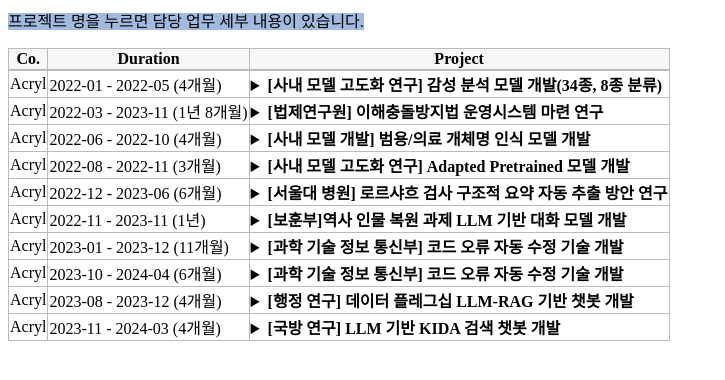
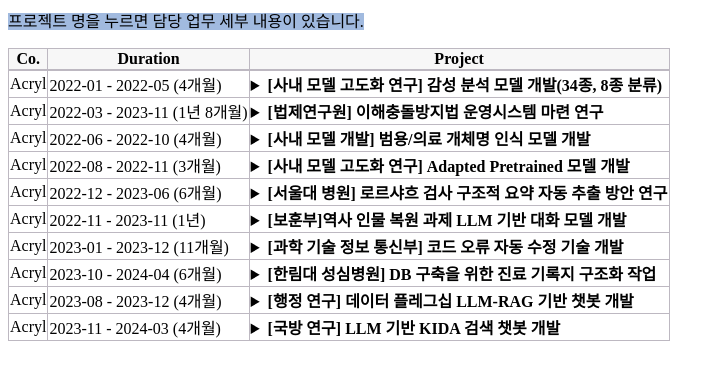
Before and after one commit to finddme/finddme.github.io, a Jekyll site: the page built from _posts/2022-01-01-Project.md, in a window 1280 px wide. Shown: the top 380 px of the page, without its empty margins (0-725 px from the left). Built offline with Jekyll 4.4.1, drawn with Linux system fonts in a browser that asks for light colours.

Commit message:
Update 2022-01-01-Project.md

```diff
--- a/_posts/2022-01-01-Project.md
+++ b/_posts/2022-01-01-Project.md
@@ -195,7 +195,7 @@ tag: NLP
          <td class="line">
            <details>
            <summary><span class="glyphicon glyphicon-menu-right"></span>
-            <span class="glyphicon glyphicon-option-horizontal" style="display:none"></span><strong>[과학 기술 정보 통신부] 코드 오류 자동 수정 기술 개발</strong></summary>
+            <span class="glyphicon glyphicon-option-horizontal" style="display:none"></span><strong>[한림대 성심병원] DB 구축을 위한 진료 기록지 구조화 작업</strong></summary>
                 <li>담당 업무: </li>
                     1) K-cure DB column에 맞는 의료 개체명 인식 모델 개발<br>
                     2) EMR 데이터의 K-cure DB화를 위한 후처리 모듈 개발<br>
```
